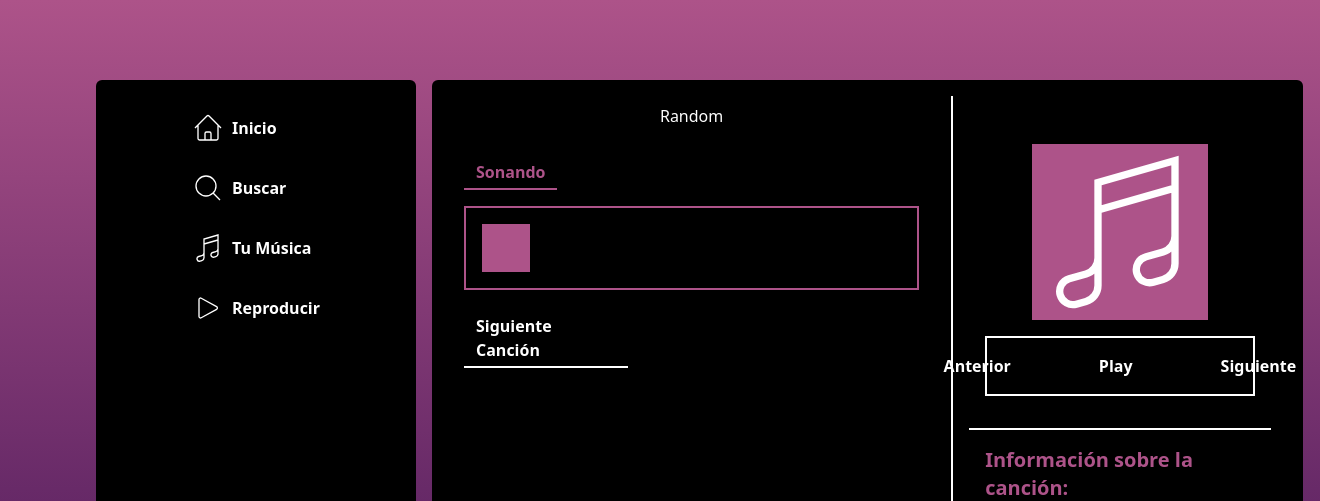
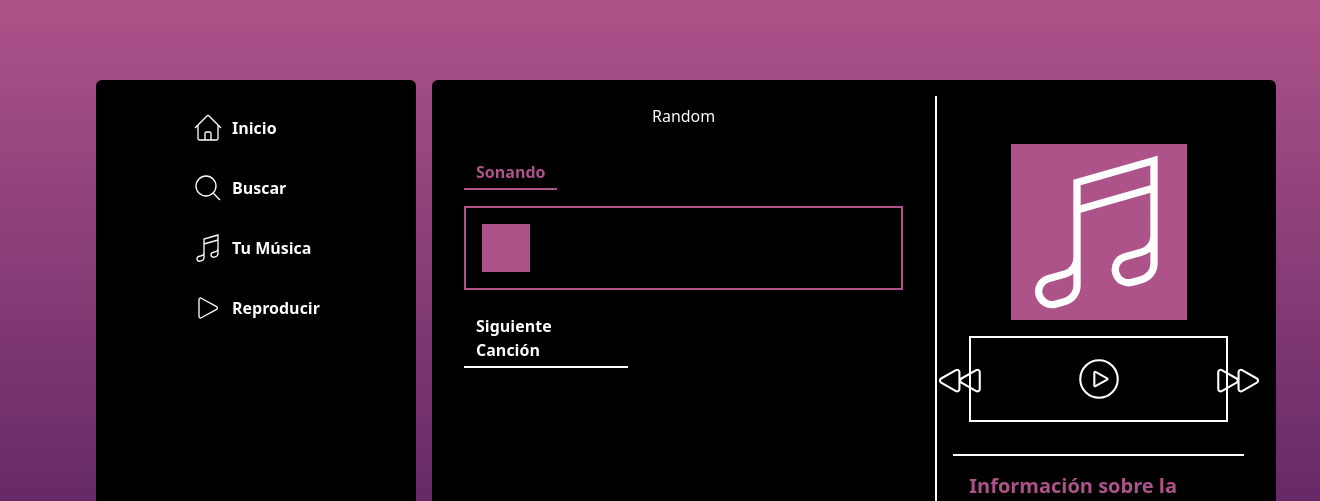
Before and after one commit to eluqm/EDA2024_4, a Django app: page /reproduccion in a window 1320 px wide. Shown: the top 501 px of the page. Run offline with Django 5.2, Linux system fonts and the light colour scheme; style sheets or scripts are compiled from the project's sources; parts of the project's set-up code (start-up, migrations or seed data) failed here and were passed over.

Commit message:
Se agregan iconos a la reproducción

```diff
--- a/proyecto/app_episound/templates/reproduccion/page.html
+++ b/proyecto/app_episound/templates/reproduccion/page.html
@@ -73,9 +73,22 @@
         </div>
         <div class="w-full p-2 flex justify-center mt-4 border-2 border-white">
           <div class="flex space-x-4 gap-10 font-bold">
-            <button id="prev-song-btn" class="text-white px-4 py-2 rounded-md ">Anterior</button>
-            <button id="play-btn" class="text-white px-4 py-2 rounded-md ">Play</button>
-            <button id="next-song-btn" class="text-white px-4 py-2 rounded-md ">Siguiente</button>
+            <button id="prev-song-btn" class="text-white px-4 py-2 rounded-md ">
+              <svg xmlns="http://www.w3.org/2000/svg" fill="none" viewBox="0 0 24 24" strokeWidth={1.5} stroke="currentColor" className="size-6" width="50" height="50">
+                <path strokeLinecap="round" strokeLinejoin="round" d="M21 16.811c0 .864-.933 1.406-1.683.977l-7.108-4.061a1.125 1.125 0 0 1 0-1.954l7.108-4.061A1.125 1.125 0 0 1 21 8.689v8.122ZM11.25 16.811c0 .864-.933 1.406-1.683.977l-7.108-4.061a1.125 1.125 0 0 1 0-1.954l7.108-4.061a1.125 1.125 0 0 1 1.683.977v8.122Z" />
+              </svg>
+            </button>
+            <button id="play-btn" class="text-white px-4 py-2 rounded-md ">
+              <svg xmlns="http://www.w3.org/2000/svg" fill="none" viewBox="0 0 24 24" strokeWidth={1.5} stroke="currentColor" className="size-2" width="50" height="50">
+                <path strokeLinecap="round" strokeLinejoin="round" d="M21 12a9 9 0 1 1-18 0 9 9 0 0 1 18 0Z" />
+                <path strokeLinecap="round" strokeLinejoin="round" d="M15.91 11.672a.375.375 0 0 1 0 .656l-5.603 3.113a.375.375 0 0 1-.557-.328V8.887c0-.286.307-.466.557-.327l5.603 3.112Z" />
+              </svg>
+            </button>
+            <button id="next-song-btn" class="text-white px-4 py-2 rounded-md ">
+              <svg xmlns="http://www.w3.org/2000/svg" fill="none" viewBox="0 0 24 24" strokeWidth={1.5} stroke="currentColor" className="size-6" width="50" height="50">
+                <path strokeLinecap="round" strokeLinejoin="round" d="M3 8.689c0-.864.933-1.406 1.683-.977l7.108 4.061a1.125 1.125 0 0 1 0 1.954l-7.108 4.061A1.125 1.125 0 0 1 3 16.811V8.69ZM12.75 8.689c0-.864.933-1.406 1.683-.977l7.108 4.061a1.125 1.125 0 0 1 0 1.954l-7.108 4.061a1.125 1.125 0 0 1-1.683-.977V8.69Z" />
+              </svg>
+            </button>
           </div>
         </div>
       </div>
@@ -174,7 +187,7 @@
       if (!document.getElementById('alert-modal').classList.contains('hidden')) {
         return; // No navega si el modal está visible
       }
-      window.location.href = "{% url 'play_song' %}", '_blank';
+      window.open("{% url 'play_song' %}", '_blank');
     });
 
     document.getElementById('random-btn').addEventListener('click', function(event) {
```
